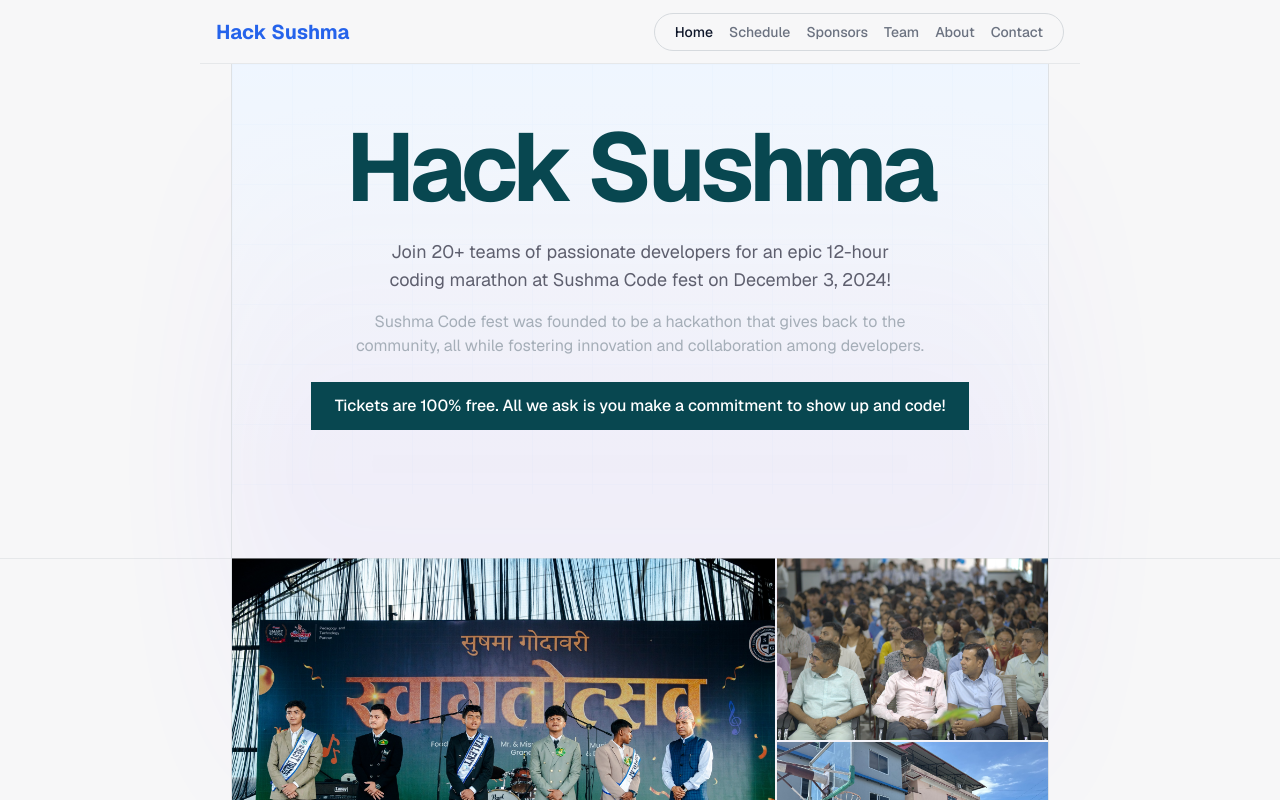
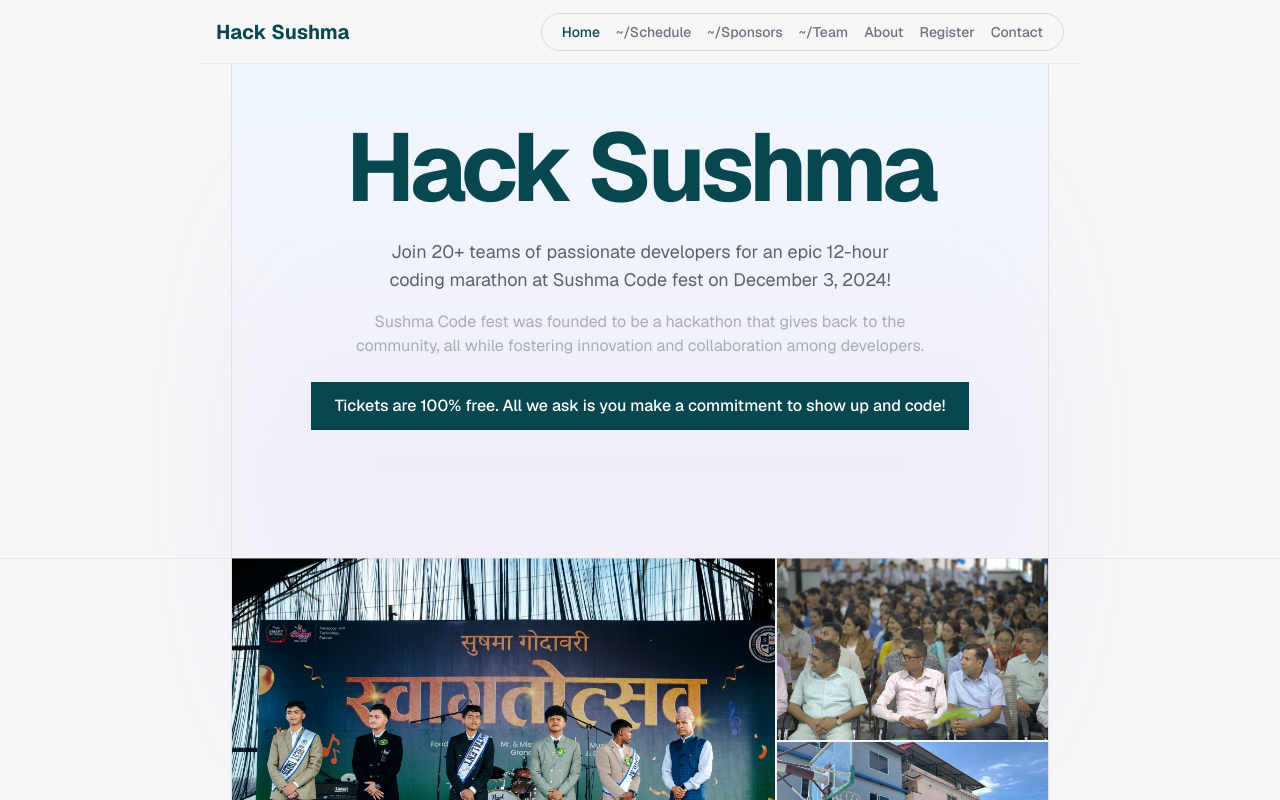
Before and after one commit to Manish-Tamang/godawarihacks, a Next.js app: page / in a window 1280 px wide. Shown: the top 800 px of the page. Built offline with nearby package versions, Linux system fonts and the light colour scheme.

Commit message:
fix: update Navbar logo to display 'Hack Sushma' text

```diff
--- a/app/components/Navbar.tsx
+++ b/app/components/Navbar.tsx
@@ -4,6 +4,7 @@ import Link from "next/link";
 import { usePathname } from "next/navigation";
 import { CloseButton, Dialog, DialogPanel } from "@headlessui/react";
 import { useEffect, useState } from "react";
+import Image from "next/image";
 
 type NavigationLink = {
   name: string;
@@ -16,6 +17,7 @@ const navigationLinks: readonly NavigationLink[] = [
   { name: "Sponsors", link: "#sponsors" },
   { name: "Team", link: "#team" },
   { name: "About", link: "/about" },
+  { name: "Register", link: "/register" },
   { name: "Contact", link: "/contact" },
 ] as const;
 
@@ -32,7 +34,7 @@ function DesktopNav() {
   const path = usePathname();
 
   const determineActiveClass = (link: string): string => {
-    return path === link ? "text-text-primary" : "text-gray-500";
+    return path === link ? "text-[#084750]" : "text-gray-500";
   };
 
   return (
@@ -41,7 +43,7 @@ function DesktopNav() {
       className="hidden h-16 w-full items-center justify-between border-b border-border-primary/50 px-4 md:flex"
     >
       <div className="w-[104px]">
-        <Link href="/" aria-label="Home" className="text-xl font-bold text-blue-600 whitespace-nowrap">
+        <Link href="/" aria-label="Home" className="text-xl font-bold text-[#084750] whitespace-nowrap">
           Hack Sushma
         </Link>
       </div>
@@ -62,7 +64,7 @@ function DesktopNav() {
                   link.link,
                 )} font-medium hover:text-text-primary cursor-pointer`}
               >
-                {link.name}
+                ~/{link.name}
               </a>
             ) : (
               <Link
@@ -138,7 +140,7 @@ function MobileNav() {
                   className={`rounded-lg px-3 py-2 text-xl/9 font-medium ${path === link ? "text-text-primary" : "text-text-secondary"
                     } data-active:bg-gray-950/5`}
                 >
-                  {name}
+                  ~/{name}
                 </a>
               ) : (
                 <Link
@@ -165,7 +167,7 @@ interface NavLogoProps {
 
 const NavLogo: React.FC<NavLogoProps> = ({ onClickCallback }) => {
   return (
-    <Link href="/" onClick={() => onClickCallback(false)} aria-label="Home" className="text-xl font-bold text-blue-600">
+    <Link href="/" onClick={() => onClickCallback(false)} aria-label="Home" className="text-xl font-bold text-[#084750]">
       Hack Sushma
     </Link>
   );
```
